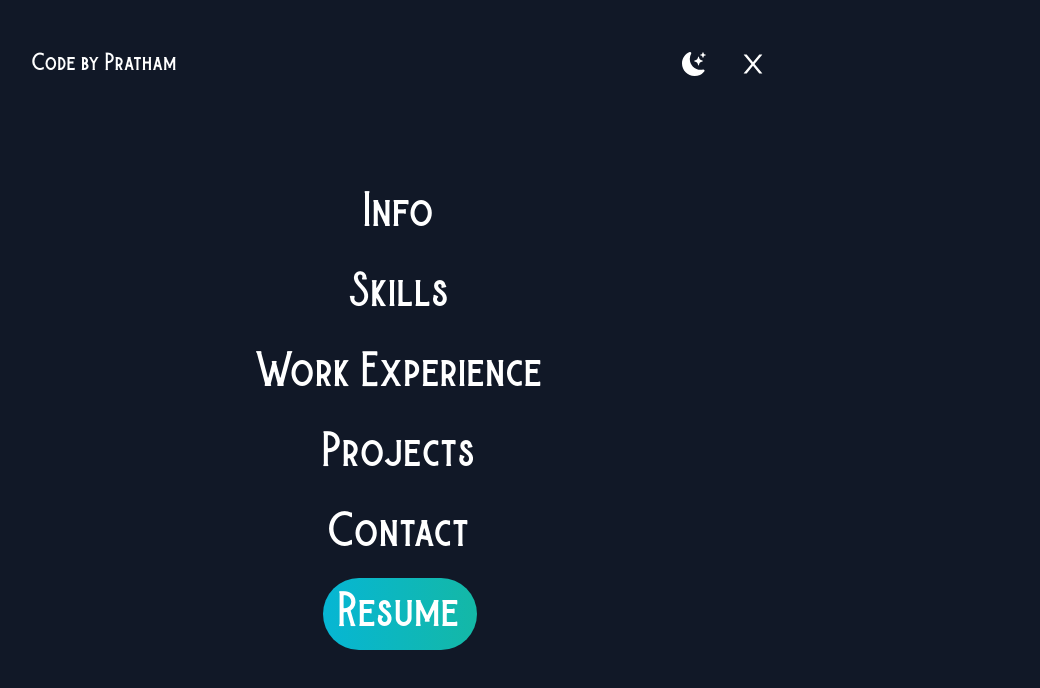
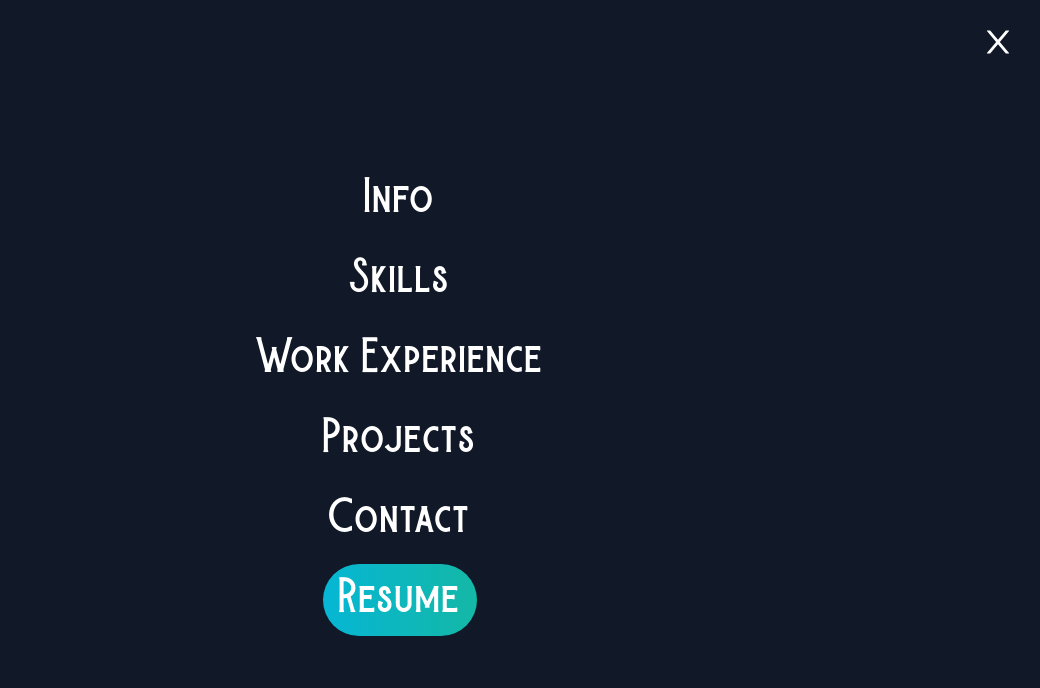
Before and after one commit to PrathamMathur11/Personal-Portfolio-NextJS, a Next.js app: page / in a window 1280 px wide. Both pictures are taken after a click on the icon 992 px from the left and 64 px from the top of the page. Shown: the top 688 px of the page, without its empty margins (240-1280 px from the left). Built offline with nearby package versions, Linux system fonts and the light colour scheme.

Commit message:
updated header styles2

```diff
--- a/pages/index.js
+++ b/pages/index.js
@@ -88,42 +88,89 @@ export default function Home() {
         <link rel="icon" href="/favicon.ico" />
       </Head>
 
-      <header id="home" className="sticky top-0 py-10 dark:text-white  bg-white dark:bg-gray-900">
+      <header id="home" className="sticky top-0 pt-6 pb-2 dark:text-white  bg-white dark:bg-gray-900">
         <nav className="flex justify-around items-center mb-1 max-w-7xl mr-auto ml-auto pl-5 pr-5">
           <a href="#home" className="text-xl font-burtons title cursor-pointer">Code by Pratham</a>
           <div className="navbar-links bg-white dark:bg-gray-900">
+            <div className="absolute top-6 right-6">
+              {menu ? (
+                <BiMenu
+                  onClick={() => {
+                    setMenu(!menu);
+                    const menuList = document.querySelector(".navbar-links");
+                    menuList.classList.add("show-menu");
+                  }}
+                  className="text-4xl cursor-pointer"
+                />
+              ) : (
+                <AiOutlineClose
+                  onClick={() => {
+                    setMenu(!menu);
+                    const menuList = document.querySelector(".navbar-links");
+                    menuList.classList.remove("show-menu");
+                  }}
+                  className="text-4xl cursor-pointer"
+                />
+              )}
+            </div>
             <ul className="flex items-center text-center">
               <li className="hover:-translate-y-2 transition-all hover:underline">
-                <a href="#info-section" className="hover:text-teal-500">
+                <a href="#info-section" onClick={() => {
+                  setMenu(!menu);
+                  const menuList = document.querySelector(".navbar-links");
+                  menuList.classList.remove("show-menu");
+                }} className="hover:text-teal-500">
                   Info
                 </a>
               </li>
               <li className="hover:-translate-y-2 transition-all hover:underline">
-                <a href="#skills-section" className="hover:text-teal-500">
+                <a href="#skills-section" onClick={() => {
+                  setMenu(!menu);
+                  const menuList = document.querySelector(".navbar-links");
+                  menuList.classList.remove("show-menu");
+                }} className="hover:text-teal-500">
                   Skills
                 </a>
               </li>
               <li className="hover:-translate-y-2 transition-all hover:underline">
-                <a href="#work-section" className="hover:text-teal-500">
+                <a href="#work-section" onClick={() => {
+                  setMenu(!menu);
+                  const menuList = document.querySelector(".navbar-links");
+                  menuList.classList.remove("show-menu");
+                }} className="hover:text-teal-500">
                   Work Experience
                 </a>
               </li>
               <li className="hover:-translate-y-2 transition-all hover:underline">
                 <a
                   href="#personal-projects-section"
+                  onClick={() => {
+                    setMenu(!menu);
+                    const menuList = document.querySelector(".navbar-links");
+                    menuList.classList.remove("show-menu");
+                  }}
                   className="hover:text-teal-500"
                 >
                   Projects
                 </a>
               </li>
               <li className="hover:-translate-y-2 transition-all hover:underline">
-                <a href="#contact" className="hover:text-teal-500">
+                <a href="#contact" onClick={() => {
+                  setMenu(!menu);
+                  const menuList = document.querySelector(".navbar-links");
+                  menuList.classList.remove("show-menu");
+                }} className="hover:text-teal-500">
                   Contact
                 </a>
               </li>
               <li className="hover:scale-110 transition-all">
                 <a
                   className="bg-gradient-to-r from-cyan-500 to-teal-500 text-white px-4 py-2 rounded-full"
+                  onClick={() => {
+                    setMenu(!menu);
+                    const menuList = document.querySelector(".navbar-links");
+                    menuList.classList.remove("show-menu");
+                  }}
                   href="https://drive.google.com/file/d/1AxOW_xXVet1L9jwtn5--AUloO0ffQvq5/view?usp=sharing"
                 >
                   Resume
--- a/styles/globals.css
+++ b/styles/globals.css
@@ -81,16 +81,16 @@ nav > h1.title {
 .navbar-links {
   position: absolute;
   min-height: 80vh;
-  height: 90vh;
+  height: 100vh;
   /* left: -100%; */
-  top: -540%;
+  top: -900%;
   left: 0%;
   width: 100%;
   transition: 0.5s cubic-bezier(0.25, 0.46, 0.45, 0.94);
   display: flex;
   align-items: center;
   justify-content: center;
-  padding: 2% 10% 10% 10%;
+  padding: 2% 10% 2% 10%;
   /* top: 80%; */
   /* top: -100%; */
   opacity: 0;
@@ -98,7 +98,7 @@ nav > h1.title {
 }
 
 .show-menu {
-  top: 80%;
+  top: 0%;
   left: 0;
   opacity: 1;
 }
```
